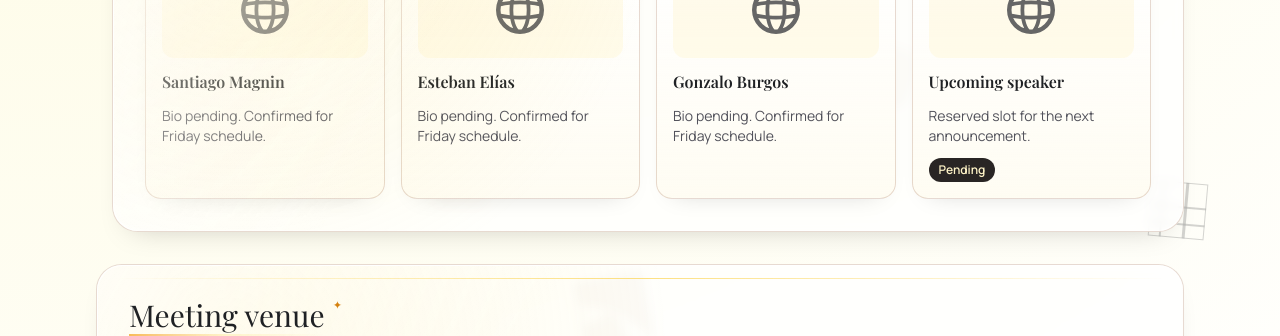
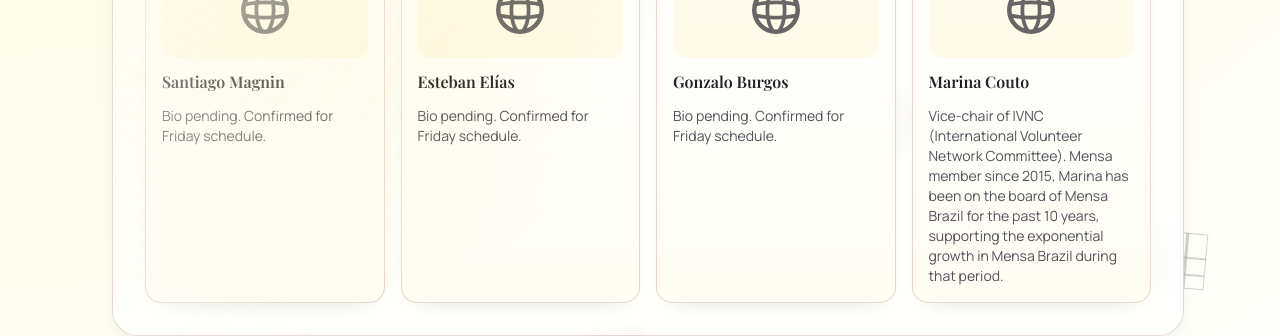
Before and after one commit to Kenrou7/mensa-glam-2026, a Next.js app: page /en in a window 1280 px wide. Shown: the part 1404-1740 px from the top of the page. Built offline with nearby package versions, Linux system fonts and the light colour scheme; a web font is replaced by a local one.

Commit message:
Add Marina Couto bio

```diff
--- a/src/content/site.ts
+++ b/src/content/site.ts
@@ -89,10 +89,9 @@ export const siteContent: Record<Locale, SiteContent> = {
           image: "/globe.svg",
         },
         {
-          name: "Próximo disertante",
-          description: "Espacio reservado para próximo anuncio.",
+          name: "Marina Couto",
+          description: "Vice presidente de IVNC (International Volunteer Network Committee). Miembro de Mensa desde 2015, Marina está en la Comisión de Mensa Brasil desde hace 10 años, apoyando su crecimiento exponencial.",
           image: "/globe.svg",
-          pending: true,
         },
       ],
     },
@@ -285,10 +284,9 @@ export const siteContent: Record<Locale, SiteContent> = {
           image: "/globe.svg",
         },
         {
-          name: "Próximo palestrante",
-          description: "Espaço reservado para próximo anúncio.",
+          name: "Marina Couto",
+          description: "Vice-presidente do IVNC (International Volunteer Network Committee). Membro da Mensa desde 2015, Marina integra a diretoria da Mensa Brasil há 10 anos, apoiando o crescimento exponencial da organização nesse período.",
           image: "/globe.svg",
-          pending: true,
         },
       ],
     },
@@ -481,10 +479,9 @@ export const siteContent: Record<Locale, SiteContent> = {
           image: "/globe.svg",
         },
         {
-          name: "Upcoming speaker",
-          description: "Reserved slot for the next announcement.",
+          name: "Marina Couto",
+          description: "Vice-chair of IVNC (International Volunteer Network Committee). Mensa member since 2015, Marina has been on the board of Mensa Brazil for the past 10 years, supporting the exponential growth in Mensa Brazil during that period.",
           image: "/globe.svg",
-          pending: true,
         },
       ],
     },
```
